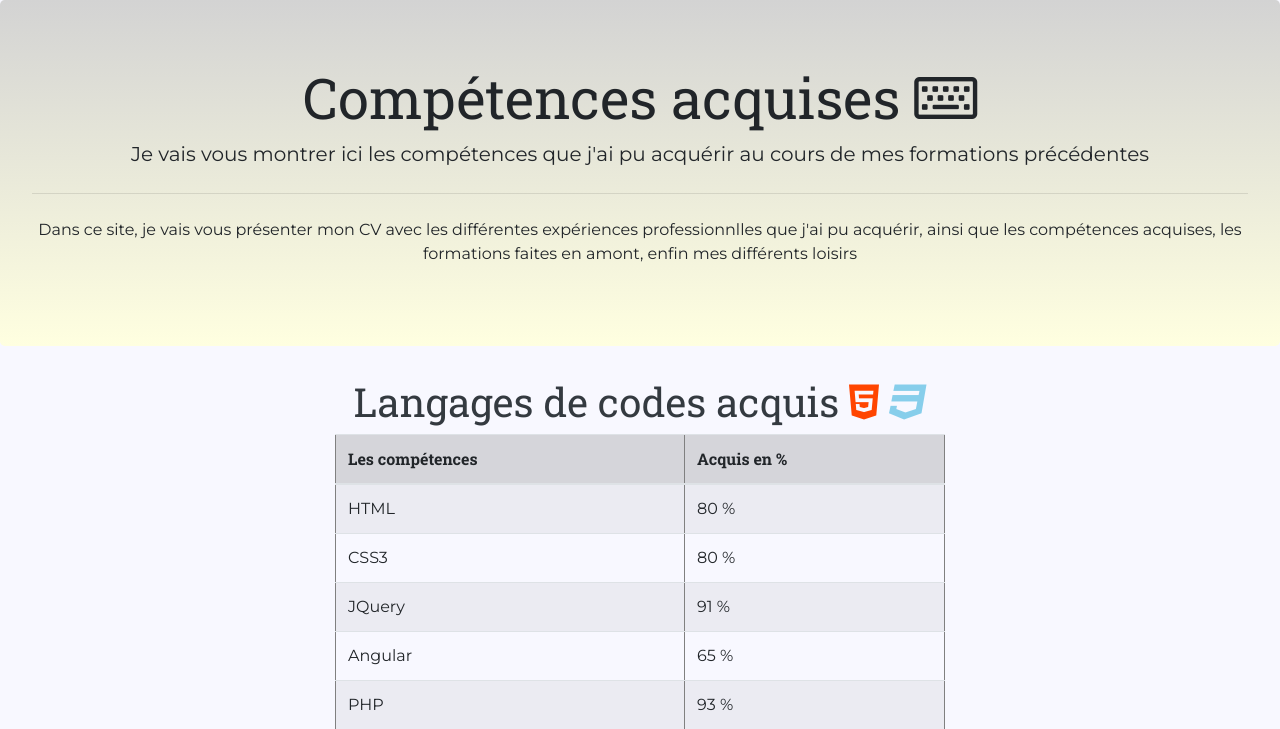
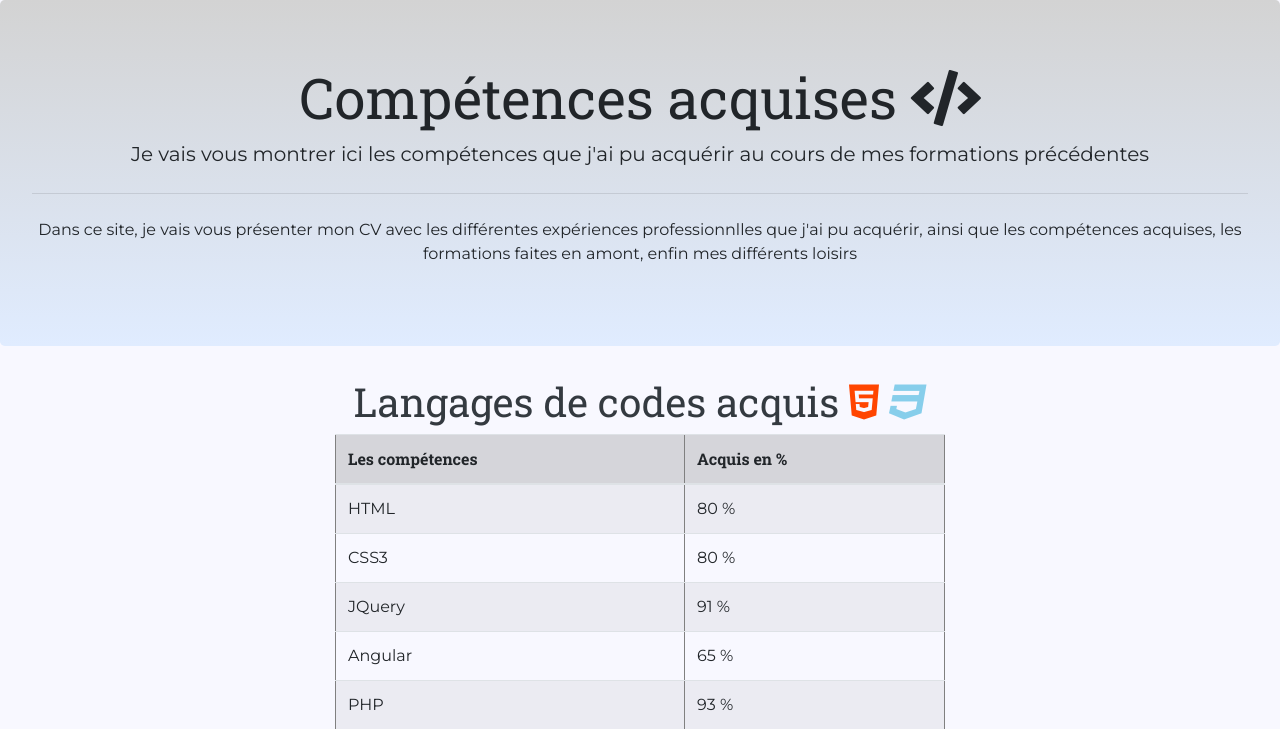
Before and after one commit to POMbaye20/pmbaye_PORTFOLIO, a PHP site: page /competences.php in a window 1280 px wide. Shown: the part 56-785 px from the top of the page. Run offline with PHP 8.4, Linux system fonts and the light colour scheme; data comes from the database, SQL or seed files in the repository; some libraries are stand-ins or nearby versions.

Commit message:
commit 46
modifications

```diff
--- a/front/competences.php
+++ b/front/competences.php
@@ -24,7 +24,7 @@
 
     <!-- Jumbotron -->
    <div class="jumbotron competences"><!-- début .jumbotron -->
-            <h1 class="display-4">Compétences acquises <i class="far fa-keyboard"></i></h1>
+            <h1 class="display-4">Compétences acquises <i class="fas fa-code"></i></h1>
             <p class="lead">Je vais vous montrer ici les compétences que j'ai pu acquérir au cours de mes formations précédentes </p>
             <hr class="my-4">
             <p>Dans ce site, je vais vous présenter mon CV avec les différentes expériences professionnlles que j'ai pu acquérir, ainsi que les compétences acquises, les formations faites en amont, enfin mes différents loisirs</p>
--- a/front/css/style.css
+++ b/front/css/style.css
@@ -55,7 +55,7 @@ th {
 
 /* competences.php  */
 .competences {
-    background: linear-gradient(lightgrey, lightyellow);
+    background: linear-gradient(rgb(211, 211, 211), rgb(224, 236, 255));
     text-align: center;
 }
 
```
Also changed, not shown: front/img/wather.jpeg (added).
